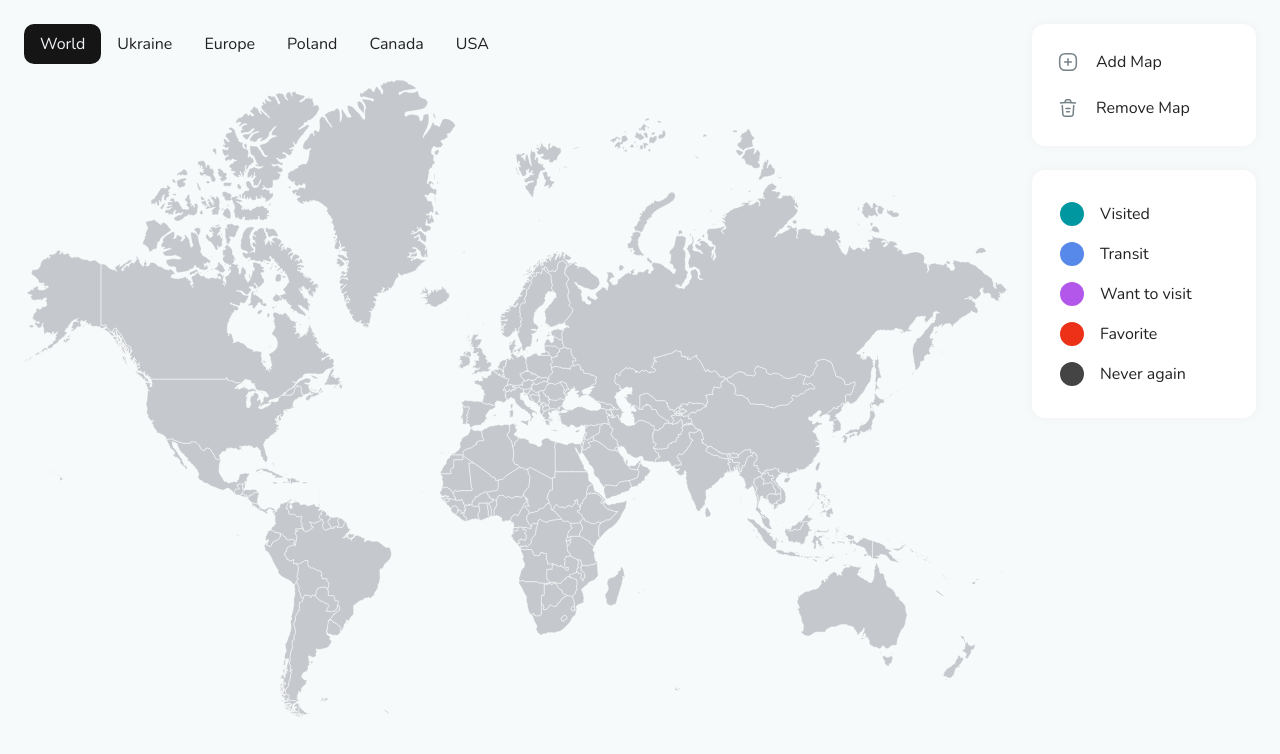
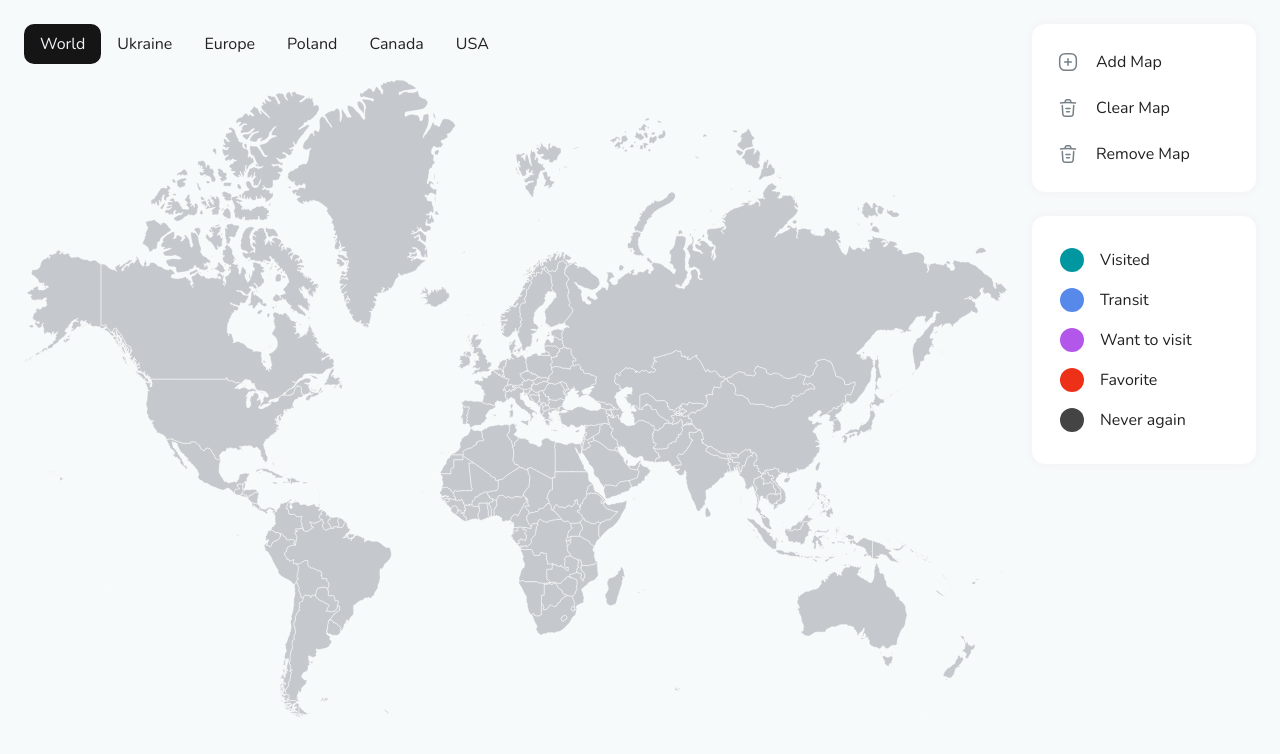
Before and after one commit to dtlnv/scratch-map, a Gatsby site: page / in a window 1280 px wide. Built offline with nearby package versions, Linux system fonts and the light colour scheme; Gatsby itself is replaced by a stand-in of ours.

Commit message:
Add clear map

```diff
--- a/src/components/Main.tsx
+++ b/src/components/Main.tsx
@@ -50,9 +50,25 @@ const Main: React.FC = () => {
         setStorage(savedStorage);
       }
     } catch (err) {
-      console.error('Cannot save a data:', err);
+      console.error('Cannot get data from the storage:', err);
     }
   }, []);
+
+  const clearMapAction = (): void => {
+    if (window.confirm('Are you sure?')) {
+      try {
+        const dataFromStorage: string | null = localStorage.getItem('map');
+        if (dataFromStorage) {
+          const savedStorage: StorageInterface = JSON.parse(dataFromStorage);
+          delete savedStorage[currentMap];
+          setStorage(savedStorage);
+          localStorage.setItem('map', JSON.stringify(savedStorage));
+        }
+      } catch (err) {
+        console.error('Cannot clear a map:', err);
+      }
+    }
+  };
 
   return (
     <div className='layout'>
@@ -61,7 +77,7 @@ const Main: React.FC = () => {
         <MapContainer name={currentMap} selections={storage[currentMap] || {}} saveRegion={saveRegion} />
       </div>
       <div className='right'>
-        <Sidebar />
+        <Sidebar clearMapAction={clearMapAction} />
       </div>
     </div>
   );
--- a/src/components/Map.tsx
+++ b/src/components/Map.tsx
@@ -16,6 +16,23 @@ const Map: React.FC<MapInterface> = ({ name, selections }) => {
   }, [name]);
 
   useEffect(() => {
+    if (selections && Object.keys(selections).length > 0) {
+      for (let region in selections) {
+        const regionArea: HTMLDivElement | null = document.querySelector(`#${region}`);
+        const color: string | null = selections[region];
+        if (regionArea && color) {
+          regionArea.setAttribute('class', color);
+        }
+      }
+    } else {
+      const allRegions: NodeListOf<Element> | null = document.querySelectorAll(`.map-container svg path[class]`);
+      allRegions.forEach((element) => {
+        element.removeAttribute('class');
+      });
+    }
+  }, [SvgComponent, selections]);
+
+  useEffect(() => {
     const svgElement: HTMLDivElement | null = document.querySelector('.map-container svg');
     if (svgElement) {
       const width: string | null = svgElement?.getAttribute('width');
@@ -24,16 +41,6 @@ const Map: React.FC<MapInterface> = ({ name, selections }) => {
         setViewBox(`0 0 ${width} ${height}`);
         svgElement.removeAttribute('width');
         svgElement.removeAttribute('height');
-
-        if (selections) {
-          for (let region in selections) {
-            const regionArea: HTMLDivElement | null = document.querySelector(`#${region}`);
-            const color: string | null = selections[region];
-            if (regionArea && color) {
-              regionArea.setAttribute('class', color);
-            }
-          }
-        }
       }
     }
   }, [SvgComponent]);
--- a/src/components/MenuItem.tsx
+++ b/src/components/MenuItem.tsx
@@ -4,11 +4,12 @@ import Icon from './Icon';
 interface MenuItemInterface {
   icon?: string;
   children: string;
+  onClick?: Function;
 }
 
-const MenuItem: React.FC<MenuItemInterface> = ({ icon = '', children }) => {
+const MenuItem: React.FC<MenuItemInterface> = ({ icon = '', children, onClick }) => {
   return (
-    <div className='menu-item'>
+    <div className='menu-item' onClick={() => onClick?.()}>
       <Icon name={icon} />
       {children}
     </div>
--- a/src/components/Sidebar.tsx
+++ b/src/components/Sidebar.tsx
@@ -2,12 +2,19 @@ import React, { useState } from 'react';
 import ColorsBlock from './ColorsBlock';
 import MenuItem from './MenuItem';
 
-const Sidebar: React.FC = () => {
+interface SidebarInterface {
+  clearMapAction: Function;
+}
+
+const Sidebar: React.FC<SidebarInterface> = ({ clearMapAction }) => {
   return (
     <div className='sidebar'>
       <div className='block'>
-        <MenuItem icon="add">Add Map</MenuItem>
-        <MenuItem icon="remove">Remove Map</MenuItem>
+        <MenuItem icon='add'>Add Map</MenuItem>
+        <MenuItem icon='remove' onClick={clearMapAction}>
+          Clear Map
+        </MenuItem>
+        <MenuItem icon='remove'>Remove Map</MenuItem>
       </div>
       <div className='block'>
         <ColorsBlock />
```
